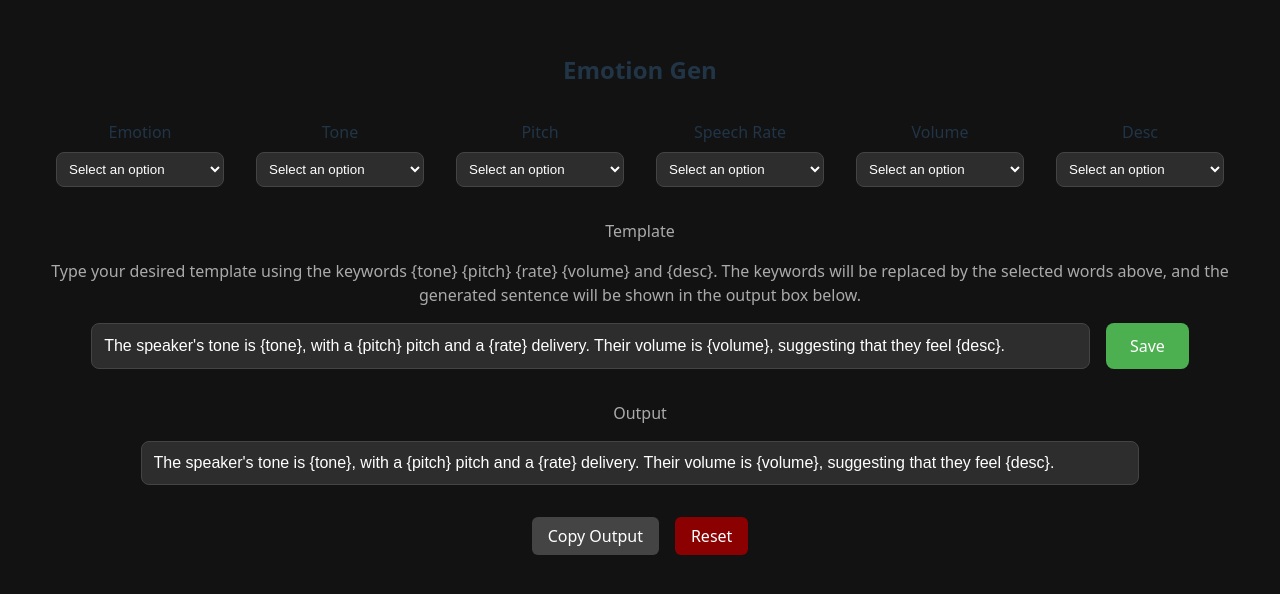
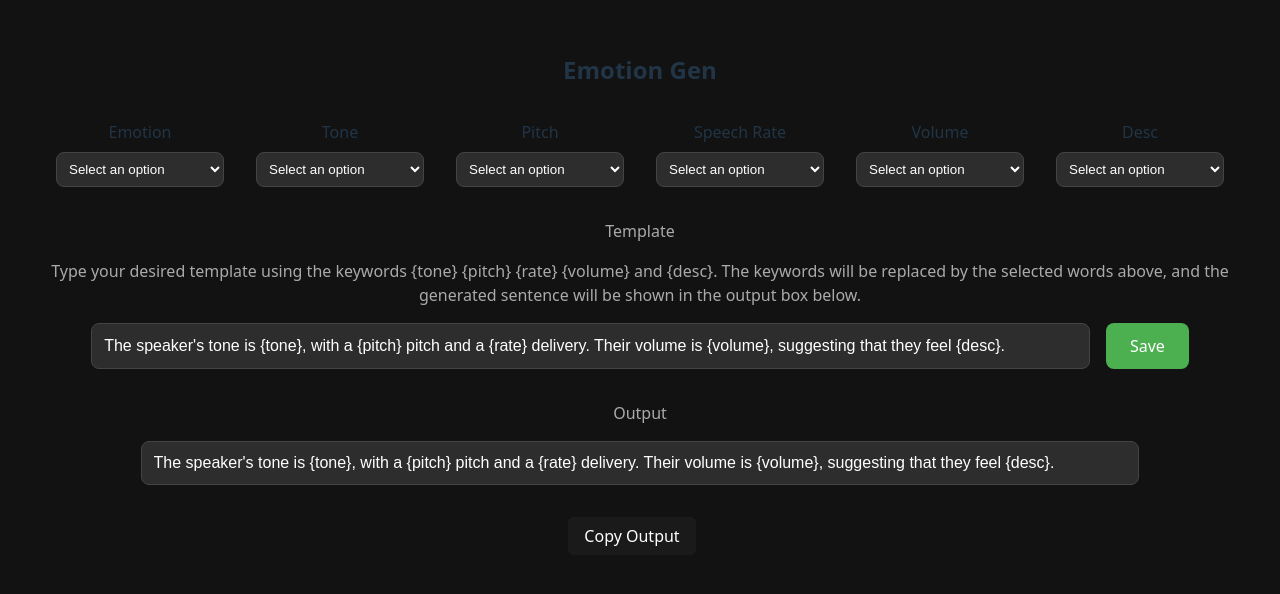
Before and after one commit to NickLou26/descGen, a React (Vite) app: page / in a window 1280 px wide. Shown: the top 594 px of the page. Built offline with nearby package versions, Linux system fonts and the light colour scheme.

Commit message:
btn disabled when no selection

```diff
--- a/src/App.jsx
+++ b/src/App.jsx
@@ -231,6 +231,7 @@ export default function ScrollSelections() {
   //Copy output to clipboard
   const handleCopy = () => {
     navigator.clipboard.writeText(generateOutput());
+    handleReset();
   };
 
   const handleReset = () => {
@@ -354,10 +355,11 @@ export default function ScrollSelections() {
         style={{ marginTop: '2rem', display: 'flex', justifyContent: 'center' }}
       >
         <button
+          disabled={emotionSelection == ''}
           onClick={handleCopy}
           style={{
             padding: '0.5rem 1rem',
-            backgroundColor: '#444',
+            backgroundColor: emotionSelection == '' ? '#1a1a1a' : '#444',
             color: 'white',
             border: 'none',
             borderRadius: '6px',
@@ -367,7 +369,7 @@ export default function ScrollSelections() {
         >
           Copy Output
         </button>
-        <button
+        {/* <button
           onClick={handleReset}
           style={{
             padding: '0.5rem 1rem',
@@ -379,7 +381,7 @@ export default function ScrollSelections() {
           }}
         >
           Reset
-        </button>
+        </button> */}
       </div>
     </div>
   );
```
